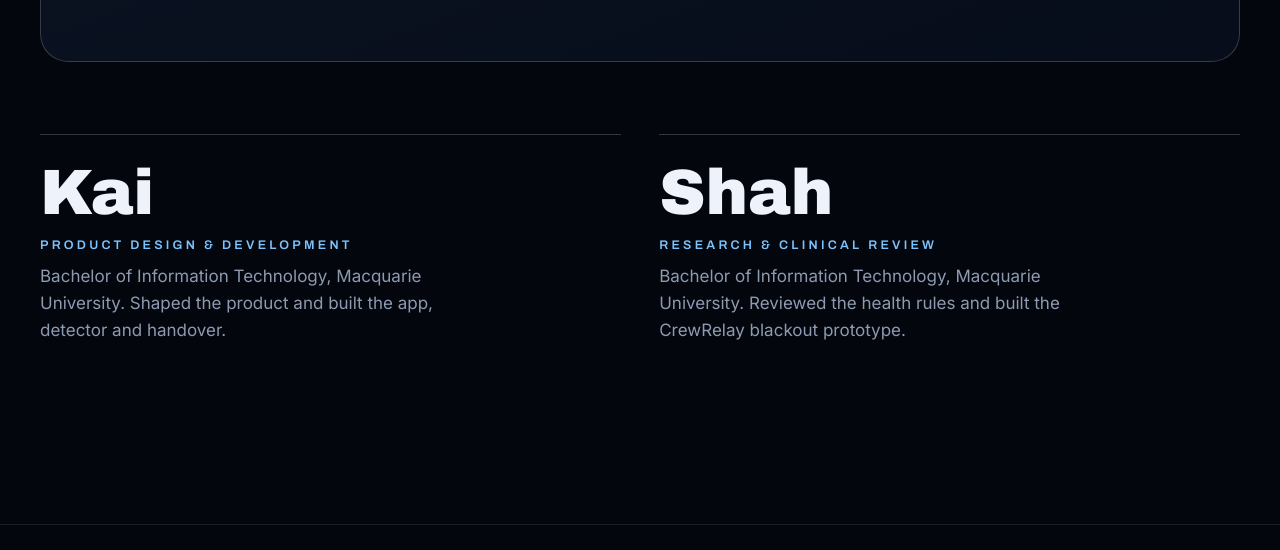
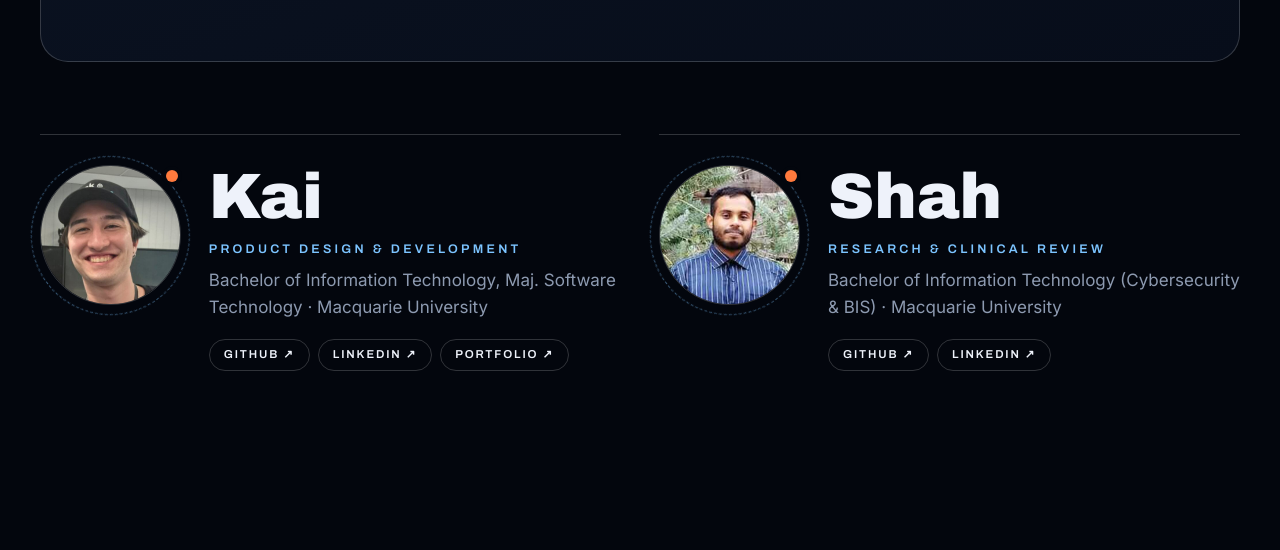
Before and after one commit to quantum-astronauts/pulsar, a plain HTML site: page contact/index.html in a window 1280 px wide. Shown: the part 1245-1795 px from the top of the page. Drawn offline with Linux system fonts and the light colour scheme.

Commit message:
Contact page: team photos, degrees and links

```diff
--- a/assets/site.css
+++ b/assets/site.css
@@ -168,12 +168,20 @@ a { color: inherit; }
 @media (max-width: 860px) { .touch { grid-template-columns: 1fr; } }
 
 .crew { display: grid; grid-template-columns: repeat(2, minmax(0, 1fr)); gap: clamp(20px, 3vw, 40px); margin-top: clamp(48px, 6vw, 72px); }
-.mate { border-top: 1px solid var(--line-2); padding-top: 26px; }
+.mate { display: grid; grid-template-columns: auto minmax(0, 1fr); gap: 28px; align-items: start; border-top: 1px solid var(--line-2); padding-top: 30px; }
+.face { position: relative; width: clamp(104px, 11vw, 148px); aspect-ratio: 1; }
+.face::before { content: ""; position: absolute; inset: -9px; border-radius: 50%; border: 1px dashed rgba(124, 196, 255, .45); animation: spin 40s linear infinite; }
+.face::after { content: ""; position: absolute; top: 4%; right: 2%; width: 12px; height: 12px; border-radius: 50%; background: var(--signal); box-shadow: 0 0 0 4px var(--void); }
+.face img { width: 100%; height: 100%; object-fit: cover; border-radius: 50%; border: 1px solid var(--line-2); }
+.links { display: flex; flex-wrap: wrap; gap: 8px; margin-top: 18px; }
+.links a { padding: 9px 14px; border: 1px solid var(--line-2); border-radius: 999px; font: 600 11.5px/1 var(--display); font-stretch: 125%; letter-spacing: .16em; text-transform: uppercase; text-decoration: none; color: var(--ink); transition: background .2s, color .2s, border-color .2s; }
+.links a:hover { background: var(--accent); border-color: var(--accent); color: var(--accent-ink); }
 .mate h3 { font: 900 clamp(40px, 5vw, 64px)/1 var(--display); font-stretch: 125%; margin: 0; }
 .mate .role { margin-top: 14px; }
 .mate p { color: var(--muted); margin: 12px 0 0; max-width: 26em; }
 .mate p.role { max-width: none; color: var(--accent); }
-@media (max-width: 700px) { .crew { grid-template-columns: 1fr; } }
+@media (max-width: 960px) { .crew { grid-template-columns: 1fr; } }
+@media (max-width: 460px) { .mate { grid-template-columns: 1fr; } }
 
 /* ---------- motion ---------- */
 .js .rise { opacity: 0; transform: translateY(36px); transition: opacity .9s cubic-bezier(.2, .7, .2, 1), transform .9s cubic-bezier(.2, .7, .2, 1); transition-delay: var(--d, 0s); }
--- a/contact/index.html
+++ b/contact/index.html
@@ -73,8 +73,31 @@
       </div>
 
       <div class="crew">
-        <article class="mate rise"><h3>Kai</h3><p class="label role">Product design &amp; development</p><p>Bachelor of Information Technology, Macquarie University. Shaped the product and built the app, detector and handover.</p></article>
-        <article class="mate rise" style="--d:.1s"><h3>Shah</h3><p class="label role">Research &amp; clinical review</p><p>Bachelor of Information Technology, Macquarie University. Reviewed the health rules and built the CrewRelay blackout prototype.</p></article>
+        <article class="mate rise">
+          <div class="face"><img src="../media/kai.jpg" alt="Kai" width="480" height="480" loading="lazy"></div>
+          <div>
+            <h3>Kai</h3>
+            <p class="label role">Product design &amp; development</p>
+            <p>Bachelor of Information Technology, Maj. Software Technology · Macquarie University</p>
+            <div class="links">
+              <a href="https://github.com/KaiCryan">GitHub ↗</a>
+              <a href="https://www.linkedin.com/in/kaicryan/">LinkedIn ↗</a>
+              <a href="https://kaicryan.dev/">Portfolio ↗</a>
+            </div>
+          </div>
+        </article>
+        <article class="mate rise" style="--d:.1s">
+          <div class="face"><img src="../media/shah.jpg" alt="Shah" width="400" height="400" loading="lazy"></div>
+          <div>
+            <h3>Shah</h3>
+            <p class="label role">Research &amp; clinical review</p>
+            <p>Bachelor of Information Technology (Cybersecurity &amp; BIS) · Macquarie University</p>
+            <div class="links">
+              <a href="https://github.com/shahnoormostafa-coder">GitHub ↗</a>
+              <a href="https://www.linkedin.com/in/shah-noor-mostafa-bhuiyan-a42b8134a/">LinkedIn ↗</a>
+            </div>
+          </div>
+        </article>
       </div>
     </div>
   </section>
```
Also changed, not shown: media/kai.jpg (added), media/shah.jpg (added).
